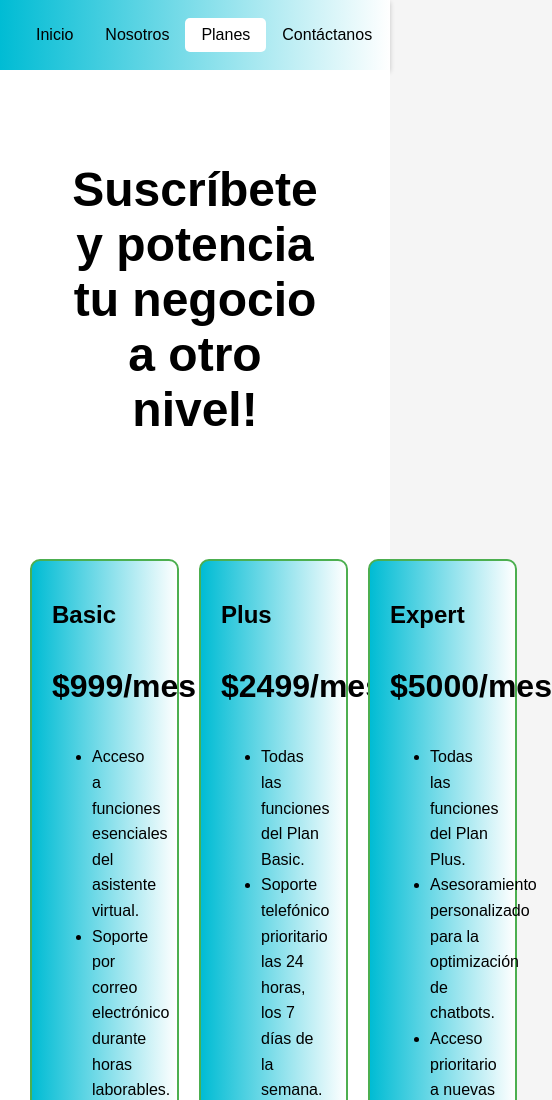
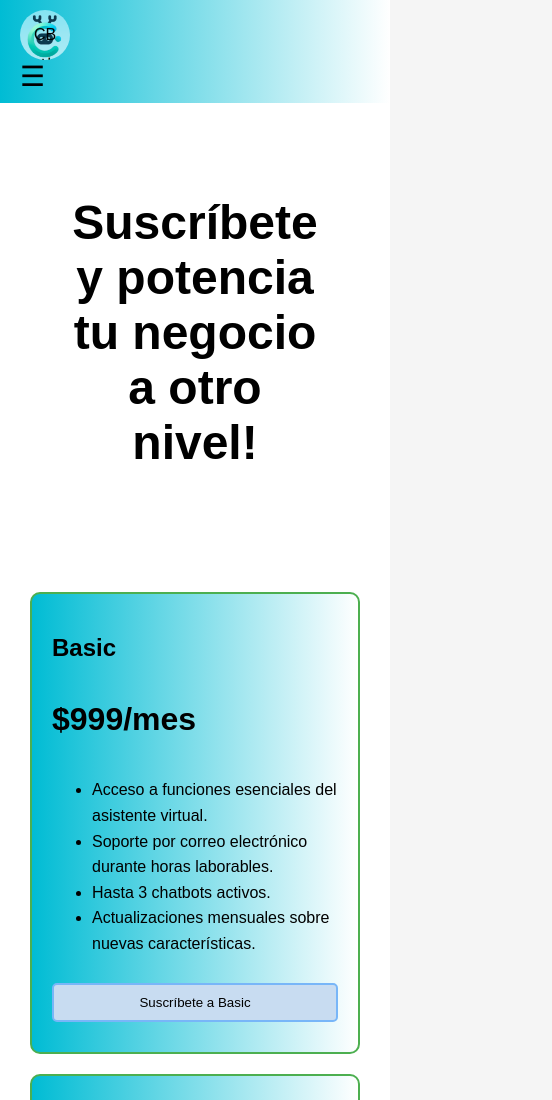
Before and after one commit to vicvaz074/Borrador_frontend_chatbot, a plain HTML site: page index.html in a window 390 px wide. Shown: the top 1100 px of the page, 552 px wide, since content can reach past the window. Drawn offline with Linux system fonts and the light colour scheme.

Commit message:
Add files via upload

```diff
--- a/index.html
+++ b/index.html
@@ -38,6 +38,8 @@
   .navbar button {
     cursor: pointer;
     font-size: 0.8em;
+    background-color: #78b6f8; /* Cambio a tono azul */
+    color: rgb(0, 0, 0);
     margin-left: 10px;
   }
   .navbar .right-section {
@@ -45,9 +47,6 @@
     align-items: center;
   }
   .navbar .right-section button {
-    background-color: #4caf50;
-    color: white;
-    margin-left: 5px;
     padding: 10px 15px;
   }
   .logo {
@@ -66,7 +65,7 @@
     text-align: center;
     padding: 60px;
     font-size: 24px;
-    max-width: 800px; /* Ancho máximo del encabezado */
+    max-width: 800px;
     margin: auto;
   }
   .plans {
@@ -74,6 +73,7 @@
     justify-content: space-around;
     padding: 20px;
     background: #fff;
+    flex-wrap: wrap;
   }
   .plan {
     background: linear-gradient(to right, #00bcd4, #ffffff);
@@ -81,7 +81,8 @@
     padding: 20px;
     margin: 10px;
     border-radius: 10px;
-    width: 30%;
+    flex: 1;
+    min-width: 250px;
     transition: transform 0.3s, box-shadow 0.3s;
   }
   .plan:hover {
@@ -104,8 +105,8 @@
   }
   button.subscribe {
     color: black;
-    background-color: white;
-    border: 2px solid #dddddd;
+    background-color: #c8dcf1; /* Cambio a tono azul */
+    border: 2px solid #78b6f8; /* Borde más oscuro */
     padding: 10px 20px;
     margin: 10px 0;
     border-radius: 5px;
@@ -115,9 +116,8 @@
     box-sizing: border-box;
   }
   button.subscribe:hover {
-    background-color: #4caf50;
+    background-color: #4587cd; /* Oscurecer al pasar el cursor */
     color: white;
-    border-color: #4caf50;
   }
   .payment-methods {
     background-color: #f44336;
@@ -133,20 +133,59 @@
     padding: 10px;
     text-align: center;
   }
+
+  /* Estilos para el menú hamburguesa */
+  .menu-toggle {
+    display: none;
+    font-size: 28px;
+    cursor: pointer;
+  }
+
+  /* Estilos para pantallas pequeñas */
+  @media (max-width: 768px) {
+    .navbar {
+      flex-direction: column;
+      align-items: flex-start;
+    }
+    .navbar .menu {
+      display: none;
+      width: 100%;
+    }
+    .navbar .menu a, .navbar .menu button {
+      display: block;
+      padding: 10px;
+      text-align: left;
+      width: 100%;
+    }
+    .menu-toggle {
+      display: block;
+    }
+    .navbar .right-section {
+      display: none; /* Ocultar en móviles */
+    }
+  }
 </style>
+<script>
+  function toggleMenu() {
+    var menu = document.querySelector('.navbar .menu');
+    menu.style.display = menu.style.display === 'block' ? 'none' : 'block';
+  }
+</script>
 </head>
 <body>
 <div class="navbar">
-  <div class="logo"></div>
-  <a href="#">Inicio</a>
-  <a href="#">Nosotros</a>
-  <a href="#" class="active">Planes</a>
-  <a href="#">Contáctanos</a>
-  <div class="right-section">
+  <div class="logo">CB</div>
+  <span class="menu-toggle" onclick="toggleMenu()">&#9776;</span>
+  <div class="menu">
+    <a href="#">Inicio</a>
+    <a href="#">Nosotros</a>
+    <a href="#" class="active">Planes</a>
+    <a href="#">Contáctanos</a>
     <button>Login</button>
     <button>Regístrate</button>
   </div>
 </div>
+
 <div class="header">
   <h1>Suscríbete y potencia tu negocio a otro nivel!</h1>
 </div>
```
